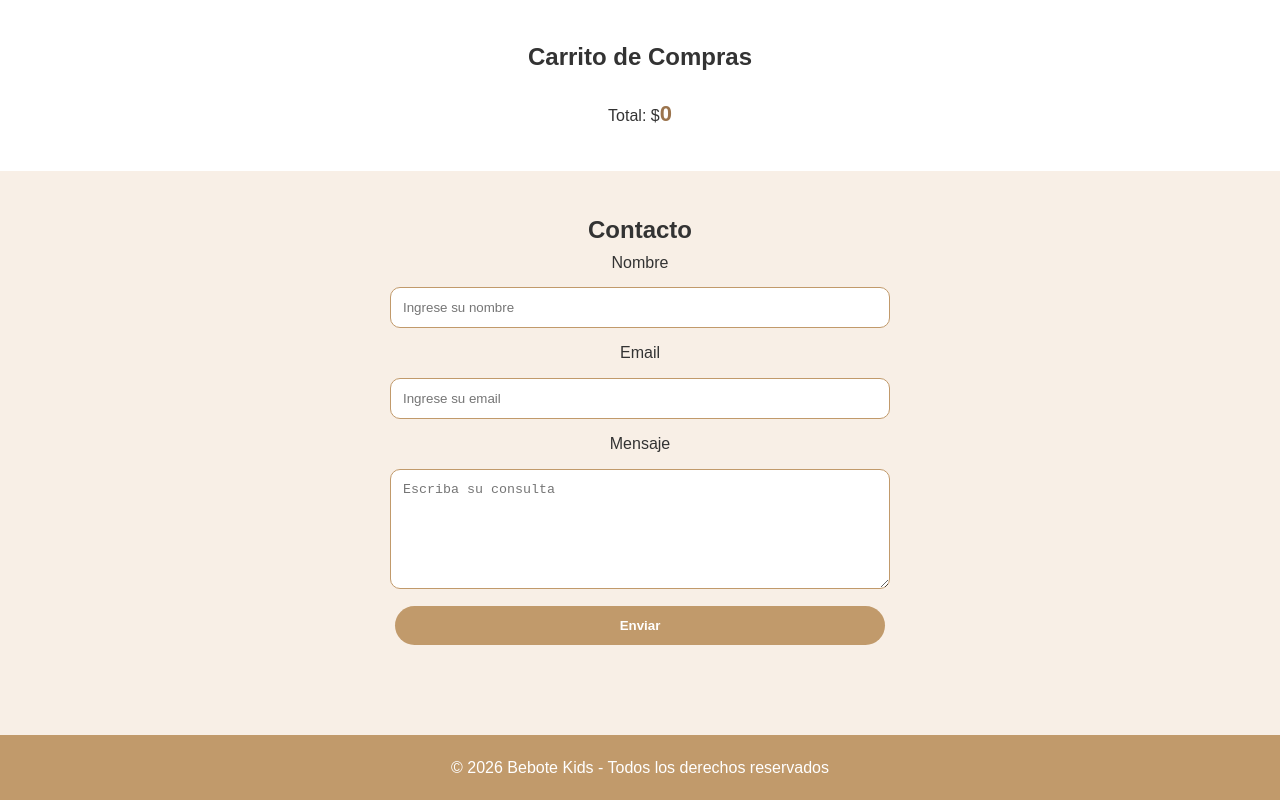
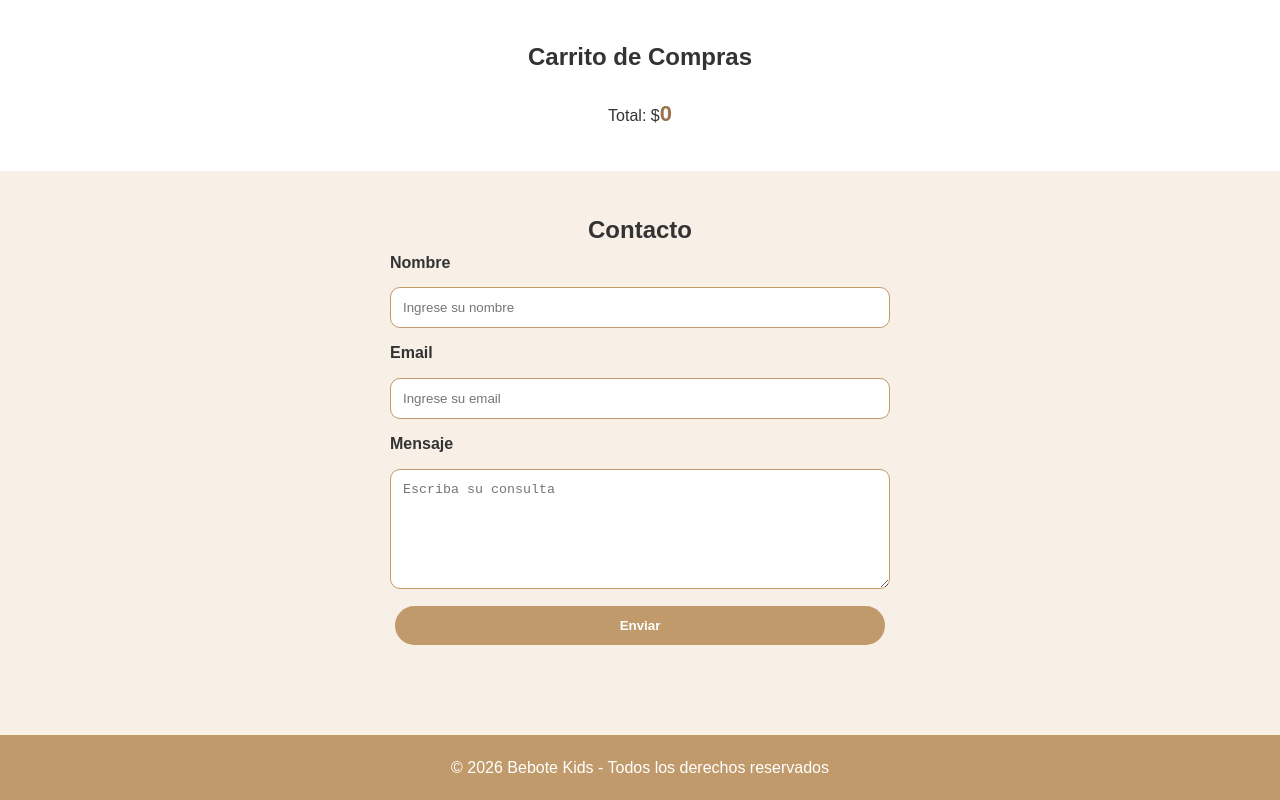
Before and after one commit to romi31flores-design/bebote-kids, a plain HTML site: page index.html in a window 1280 px wide. Shown: the part 575-1375 px from the top of the page. Drawn offline with Linux system fonts and the light colour scheme; a script that the page names is missing.

Commit message:
modificacion contacto.css

```diff
--- a/css/contacto.css
+++ b/css/contacto.css
@@ -1,12 +1,36 @@
-/* CONTACTO */
+/* =====================================
+    SECCION CONTACTO
+===================================== */
+
+#contacto {
+    background-color: #f8efe6;
+}
+
+/* =====================================
+    FORMULARIO
+===================================== */
 
 form {
     max-width: 500px;
     margin: auto;
+
     display: flex;
     flex-direction: column;
     gap: 12px;
 }
+
+/* =====================================
+    ETIQUETAS DEL FORMULARIO
+===================================== */
+
+label {
+    font-weight: bold;
+    text-align: left;
+}
+
+/* =====================================
+    CAMPOS DEL FORMULARIO
+===================================== */
 
 input,
 textarea {
@@ -15,9 +39,17 @@ textarea {
     border-radius: 10px;
 }
 
+/* =====================================
+    AREA DE TEXTO
+===================================== */
+
 textarea {
     min-height: 120px;
 }
+
+/* =====================================
+    MENSAJE DE VALIDACION
+===================================== */
 
 #mensaje-error {
     margin-top: 15px;
```
